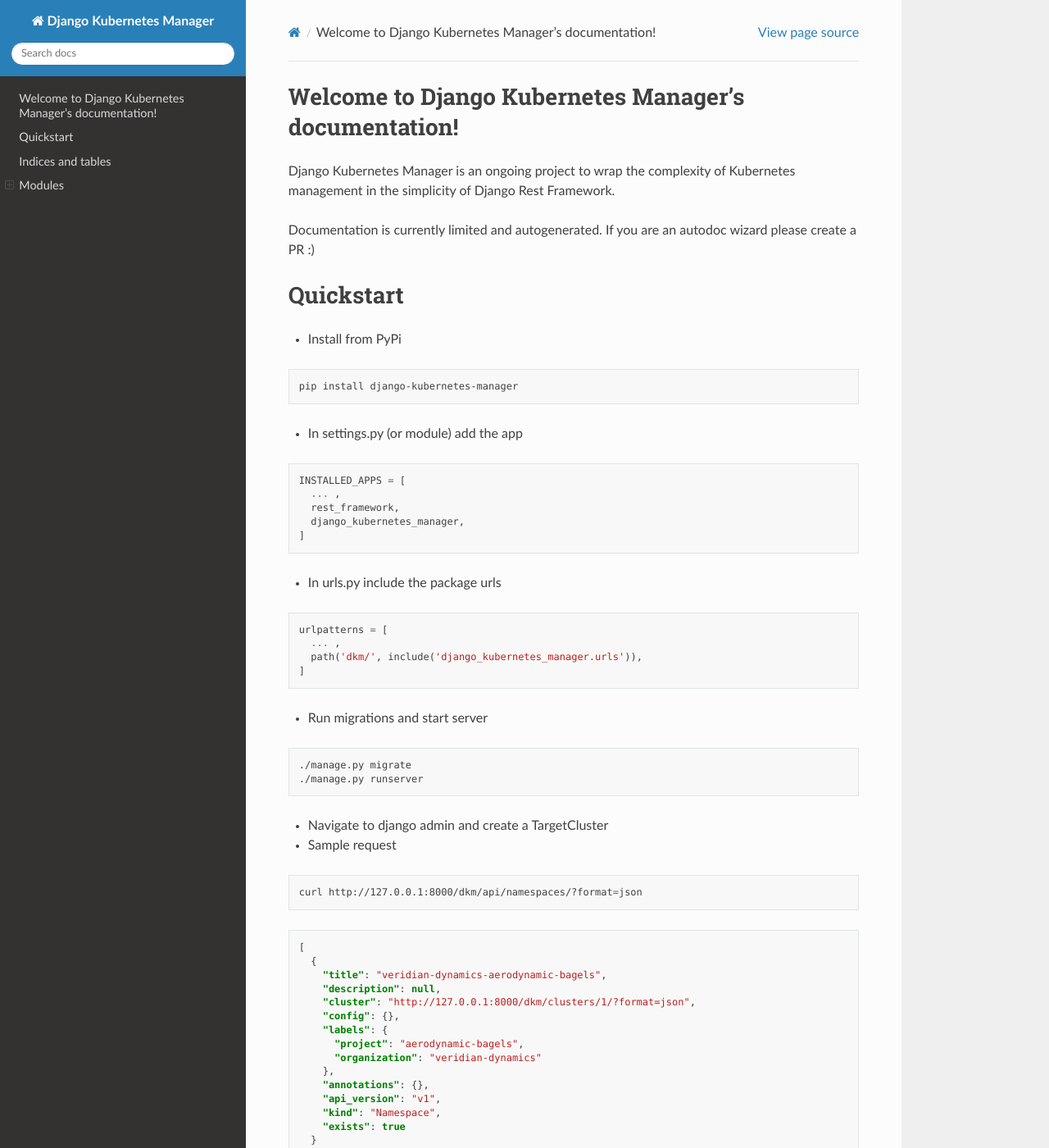
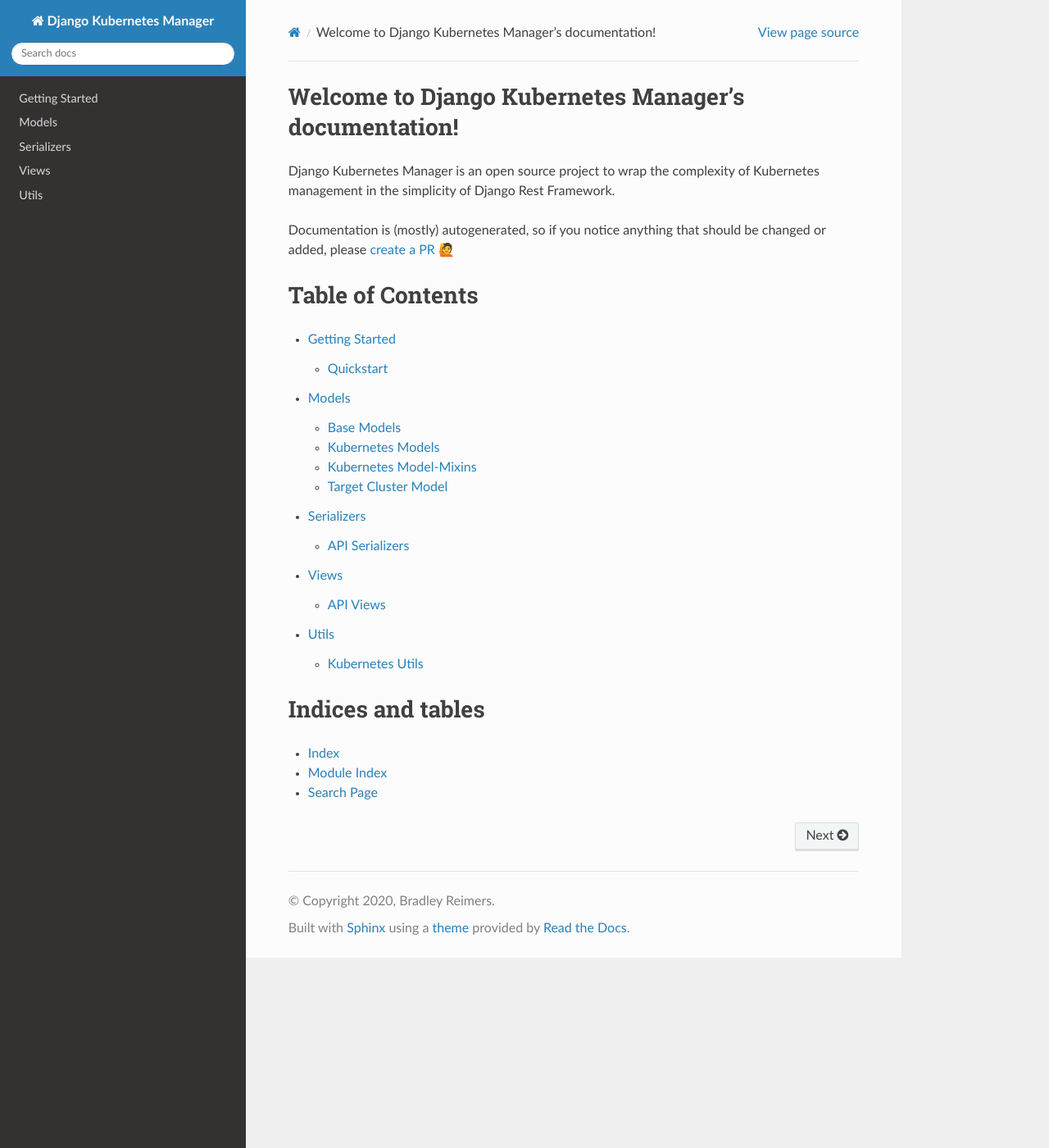
Before and after one commit to IntrospectData/django-kubernetes-manager, a Sphinx documentation site: the page built from docs/source/index.rst, in a window 1280 px wide and 1400 px high. Shown: the whole window at 82% size. Built offline with Sphinx 7.4.7 and the Read the Docs theme 2.0.0, drawn with Linux system fonts in a browser that asks for light colours; some of the changed text lies outside the part shown.

```diff
--- a/docs/source/index.rst
+++ b/docs/source/index.rst
@@ -1,99 +1,29 @@
 .. Django Kubernetes Manager documentation master file, created by
    sphinx-quickstart on Tue Mar 10 17:28:38 2020.
-   You can adapt this file completely to your liking, but it should at least
-   contain the root `toctree` directive.
 
 Welcome to Django Kubernetes Manager's documentation!
 =====================================================
-Django Kubernetes Manager is an ongoing project to wrap the complexity of Kubernetes management in the simplicity of Django Rest Framework.
+Django Kubernetes Manager is an open source project to wrap the complexity of Kubernetes management in the simplicity of Django Rest Framework.
 
-Documentation is currently limited and autogenerated. If you are an autodoc wizard please create a PR :)
+Documentation is (mostly) autogenerated, so if you notice anything that should be changed or added, please `create a PR`_  🙋
 
-Quickstart
-==========
-* Install from PyPi
+.. _`create a PR`: https://github.com/introspectdata/django-kubernetes-manager/pulls
 
-.. code-block:: bash
 
-  pip install django-kubernetes-manager
+Table of Contents
+====================
+.. toctree::
+   :maxdepth: 3
 
-* In settings.py (or module) add the app
+   getting_started
+   models
+   serializers
+   views
+   utils
 
-.. code-block:: python
-
-  INSTALLED_APPS = [
-    ... ,
-    rest_framework,
-    django_kubernetes_manager,
-  ]
-
-* In urls.py include the package urls
-
-.. code-block:: python
-
-  urlpatterns = [
-    ... ,
-    path('dkm/', include('django_kubernetes_manager.urls')),
-  ]
-
-* Run migrations and start server
-
-.. code-block:: bash
-
-  ./manage.py migrate
-  ./manage.py runserver
-
-* Navigate to django admin and create a TargetCluster
-
-* Sample request
-
-.. code-block:: bash
-
-  curl http://127.0.0.1:8000/dkm/api/namespaces/?format=json
-
-.. code-block:: json
-
-  [
-    {
-      "title": "veridian-dynamics-aerodynamic-bagels",
-      "description": null,
-      "cluster": "http://127.0.0.1:8000/dkm/clusters/1/?format=json",
-      "config": {},
-      "labels": {
-        "project": "aerodynamic-bagels",
-        "organization": "veridian-dynamics"
-      },
-      "annotations": {},
-      "api_version": "v1",
-      "kind": "Namespace",
-      "exists": true
-    }
-  ]
 
 Indices and tables
 ==================
 * :ref:`genindex`
 * :ref:`modindex`
 * :ref:`search`
-
-Modules
-==================
-`Models`_
-----------
-
-`Serializers`_
---------------
-
-`Views`_
--------------
-
-`Utils`_
--------------
-
-.. _Models: django_kubernetes_manager.html#module-django_kubernetes_manager.models.base
-
-.. _Serializers: django_kubernetes_manager.html#module-django_kubernetes_manager.serializers
-
-.. _Views: django_kubernetes_manager.html#module-django_kubernetes_manager.views.model_views
-
-.. _Utils: django_kubernetes_manager.html#module-django_kubernetes_manager.utils
```
Also changed, not shown: README.rst (+5 -3 lines), docs/source/django_kubernetes_manager.rst (deleted, +0 -47 lines), docs/source/getting_started.rst (added, +64 -0 lines), docs/source/models.rst (added, +35 -0 lines), docs/source/serializers.rst (added, +10 -0 lines), docs/source/utils.rst (added, +10 -0 lines), docs/source/views.rst (added, +15 -0 lines), 6 other files.
